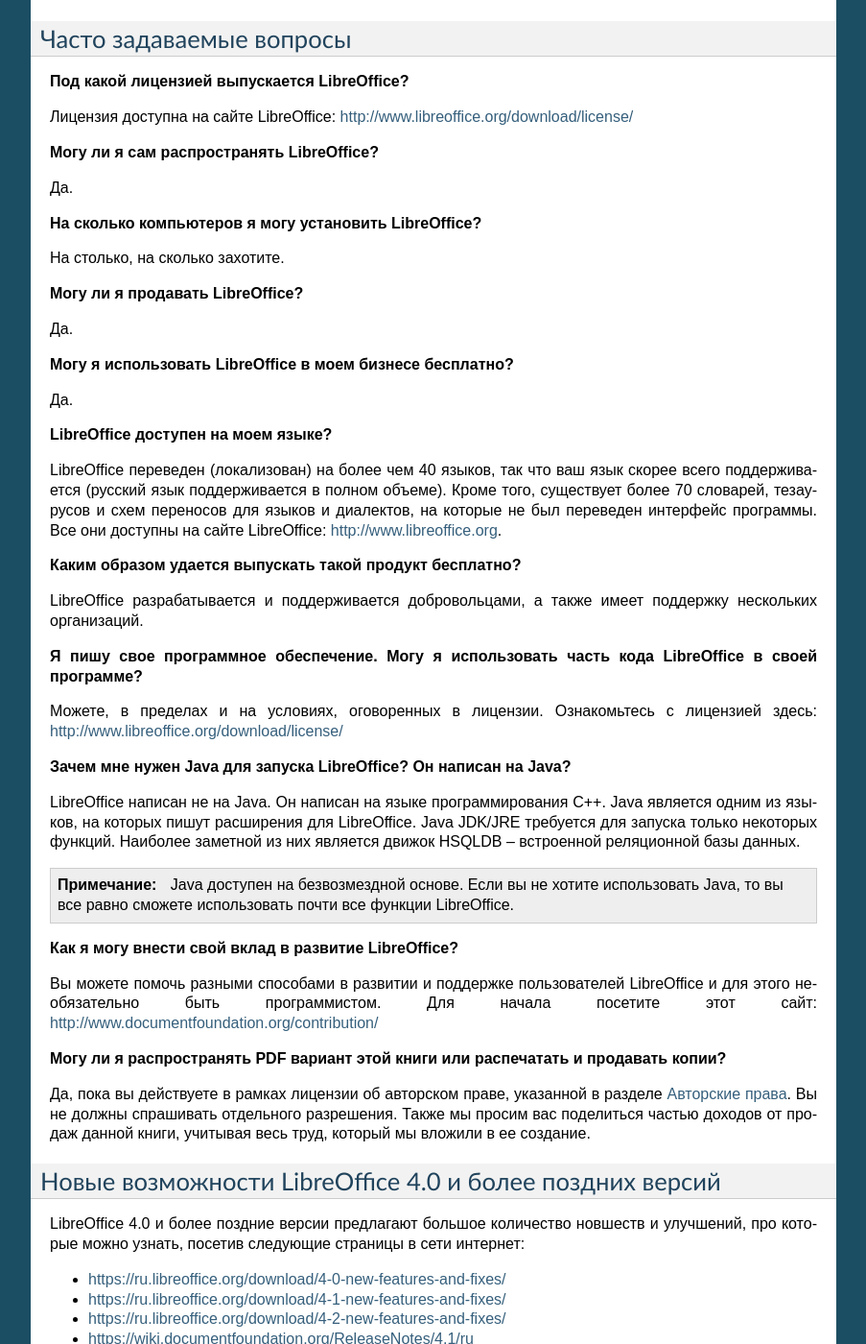
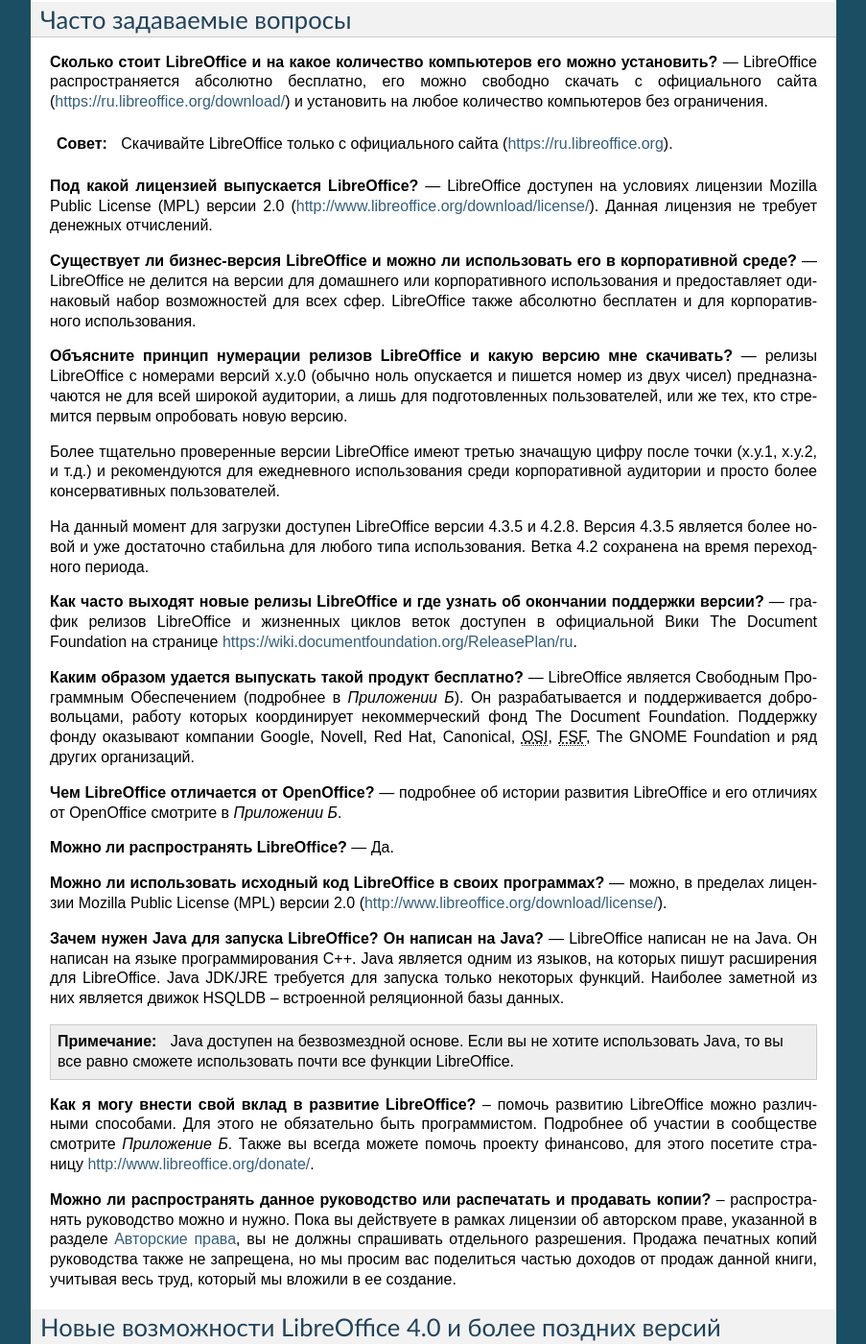
Before and after one commit to LibreRussia/libreoffice-gettingstarted, a Sphinx documentation site: the page built from docs/preface.rst, in a window 1280 px wide and 1400 px high, scrolled down 5026 px. Shown: the whole window at 96% size, without its empty margins (198-1101 px from the left). Built offline with Sphinx 7.4.7, drawn with Linux system fonts in a browser that asks for light colours; formulas are drawn with MathJax 3; some of the changed text lies outside the part shown.

Commit message:
Update preface.rst
Полностью переработан раздел Часто задаваемые вопросы

```diff
--- a/docs/preface.rst
+++ b/docs/preface.rst
@@ -65,8 +65,7 @@ LibreOffice поставляется с обширной :guilabel:`Справк
 
 Сообщество LibreOffice не только разрабатывает программное обеспечение, но и обеспечивает бесплатную поддержку пользователей на **добровольной** основе. Пользователи могут получить всестороннюю онлайн поддержку через почтовые списки рассылки и различные сайты, основанные пользователями.
 
-Список доступных ресурсов приведен в разделе :ref:`libreoffice-community`. Более подробную информации обо всех ресурсах инфраструктуры LibreOffice смотрите на http://infineconomics.blogspot.ru/2014/12/libreoffice-infra.html.
-
+Список доступных русскоязычных ресурсов приведен в разделе :ref:`libreoffice-community`. Более подробную информации обо всех ресурсах инфраструктуры LibreOffice смотрите в *Приложении Б*.
 
 Платная поддержка и обучение
 ~~~~~~~~~~~~~~~~~~~~~~~~~~~~
@@ -203,51 +202,41 @@ LibreOffice доступен в операционных системах Linux,
 Часто задаваемые вопросы
 ------------------------
 
-**Под какой лицензией выпускается LibreOffice?**
+**Сколько стоит LibreOffice и на какое количество компьютеров его можно установить?** — LibreOffice распространяется абсолютно бесплатно, его можно свободно скачать с официального сайта (https://ru.libreoffice.org/download/) и установить на любое количество компьютеров без ограничения.
 
-Лицензия доступна на сайте LibreOffice: http://www.libreoffice.org/download/license/
+.. tip:: Скачивайте LibreOffice только с официального сайта (https://ru.libreoffice.org).
 
-**Могу ли я сам распространять LibreOffice?**
+**Под какой лицензией выпускается LibreOffice?** — LibreOffice доступен на условиях лицензии Mozilla Public License (MPL) версии 2.0 (http://www.libreoffice.org/download/license/). Данная лицензия не требует денежных отчислений.
 
-Да.
+**Существует ли бизнес-версия LibreOffice и можно ли использовать его в корпоративной среде?** — LibreOffice не делится на версии для домашнего или корпоративного использования и предоставляет одинаковый набор возможностей для всех сфер. LibreOffice также абсолютно бесплатен и для корпоративного использования.
 
-**На сколько компьютеров я могу установить LibreOffice?**
+**Объясните принцип нумерации релизов LibreOffice и какую версию мне скачивать?** — релизы LibreOffice с номерами версий х.у.0 (обычно ноль опускается и пишется номер из двух чисел) предназначаются не для всей широкой аудитории, а лишь для подготовленных пользователей, или же тех, кто стремится первым опробовать новую версию.
 
-На столько, на сколько захотите.
+Более тщательно проверенные версии LibreOffice имеют третью значащую цифру после точки (х.у.1, х.у.2, и т.д.) и рекомендуются для ежедневного использования среди корпоративной аудитории и просто более консервативных пользователей.
 
-**Могу ли я продавать LibreOffice?**
+На данный момент для загрузки доступен LibreOffice версии 4.3.5 и 4.2.8. Версия 4.3.5 является более новой и уже достаточно стабильна для любого типа использования. Ветка 4.2 сохранена на время переходного периода.
 
-Да.
+**Как часто выходят новые релизы LibreOffice и где узнать об окончании поддержки версии?** — график релизов LibreOffice и жизненных циклов веток доступен в официальной Вики The Document Foundation на странице https://wiki.documentfoundation.org/ReleasePlan/ru.
 
-**Могу я использовать LibreOffice в моем бизнесе бесплатно?**
 
-Да.
+**Каким образом удается выпускать такой продукт бесплатно?** — LibreOffice является Свободным Программным Обеспечением (подробнее в *Приложении Б*). Он разрабатывается и поддерживается добровольцами, работу которых координирует некоммерческий фонд The Document Foundation. Поддержку фонду оказывают компании Google, Novell, Red Hat, Canonical, :abbr:`OSI (Open Systems Interconnection)`, :abbr:`FSF (Free Software Foundation)`, The GNOME Foundation и ряд других организаций.
 
-**LibreOffice доступен на моем языке?**
 
-LibreOffice переведен (локализован) на более чем 40 языков, так что ваш язык скорее всего поддерживается (русский язык поддерживается в полном объеме). Кроме того, существует более 70 словарей, тезаурусов и схем переносов для языков и диалектов, на которые не был переведен интерфейс программы. Все они доступны на сайте LibreOffice: http://www.libreoffice.org.
+**Чем LibreOffice отличается от OpenOffice?** — подробнее об истории развития LibreOffice и его отличиях от OpenOffice смотрите в *Приложении Б*.
 
-**Каким образом удается выпускать такой продукт бесплатно?**
+**Можно ли распространять LibreOffice?** — Да.
 
-LibreOffice разрабатывается и поддерживается добровольцами, а также имеет поддержку нескольких организаций.
+**Можно ли использовать исходный код LibreOffice в своих программах?** — можно, в пределах лицензии Mozilla Public License (MPL) версии 2.0 (http://www.libreoffice.org/download/license/).
 
-**Я пишу свое программное обеспечение. Могу я использовать часть кода LibreOffice в своей программе?**
 
-Можете, в пределах и на условиях, оговоренных в лицензии. Ознакомьтесь с лицензией здесь: http://www.libreoffice.org/download/license/
 
-**Зачем мне нужен Java для запуска LibreOffice? Он написан на Java?**
-
-LibreOffice написан не на Java. Он написан на языке программирования C++. Java является одним из языков, на которых пишут расширения для LibreOffice. Java JDK/JRE требуется для запуска только некоторых функций. Наиболее заметной из них является движок HSQLDB – встроенной реляционной базы данных.
+**Зачем нужен Java для запуска LibreOffice? Он написан на Java?** — LibreOffice написан не на Java. Он написан на языке программирования C++. Java является одним из языков, на которых пишут расширения для LibreOffice. Java JDK/JRE требуется для запуска только некоторых функций. Наиболее заметной из них является движок HSQLDB – встроенной реляционной базы данных.
 
 .. note:: Java доступен на безвозмездной основе. Если вы не хотите использовать Java, то вы все равно сможете использовать почти все функции LibreOffice.
 
-**Как я могу внести свой вклад в развитие LibreOffice?**
+**Как я могу внести свой вклад в развитие LibreOffice?** – помочь развитию LibreOffice можно различными способами. Для этого не обязательно быть программистом. Подробнее об участии в сообществе смотрите *Приложение Б*. Также вы всегда можете помочь проекту финансово, для этого посетите страницу http://www.libreoffice.org/donate/.
 
-Вы можете помочь разными способами в развитии и поддержке пользователей LibreOffice и для этого необязательно быть программистом. Для начала посетите этот сайт: http://www.documentfoundation.org/contribution/
-
-**Могу ли я распространять PDF вариант этой книги или распечатать и продавать копии?**
-
-Да, пока вы действуете в рамках лицензии об авторском праве, указанной в разделе :ref:`copyleft`. Вы не должны спрашивать отдельного разрешения. Также мы просим вас поделиться частью доходов от продаж данной книги, учитывая весь труд, который мы вложили в ее создание.
+**Можно ли распространять данное руководство или распечатать и продавать копии?** – распространять руководство можно и нужно. Пока вы действуете в рамках лицензии об авторском праве, указанной в разделе :ref:`copyleft`, вы не должны спрашивать отдельного разрешения. Продажа печатных копий руководства также не запрещена, но мы просим вас поделиться частью доходов от продаж данной книги, учитывая весь труд, который мы вложили в ее создание.
 
 Новые возможности LibreOffice 4.0 и более поздних версий
 --------------------------------------------------------
```
